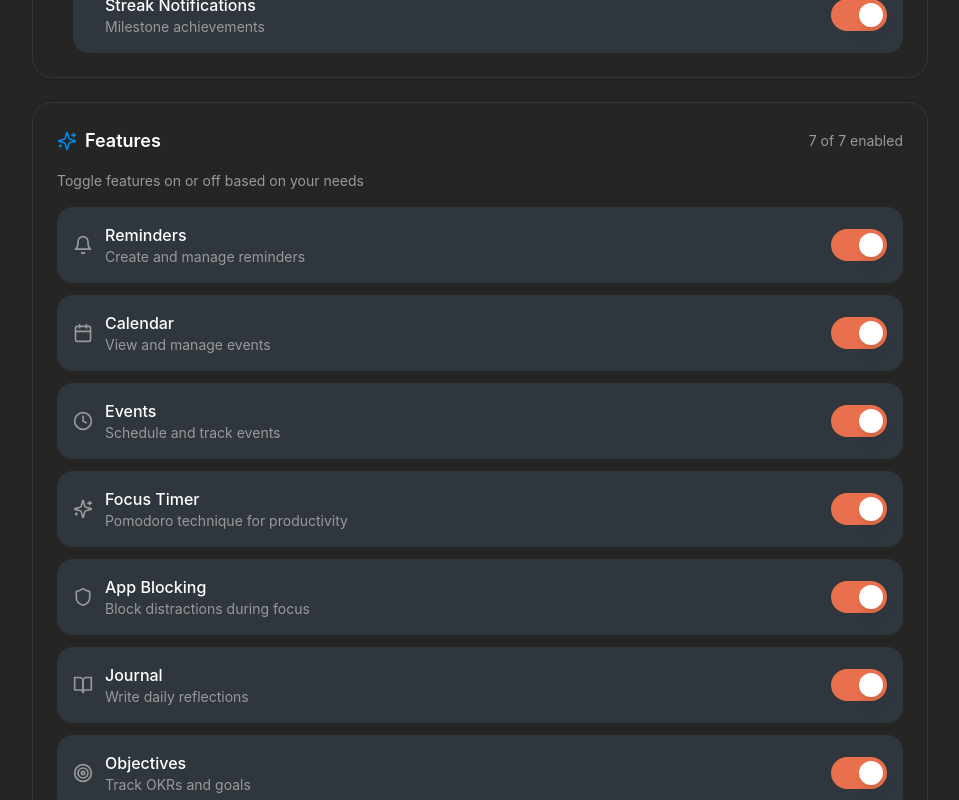
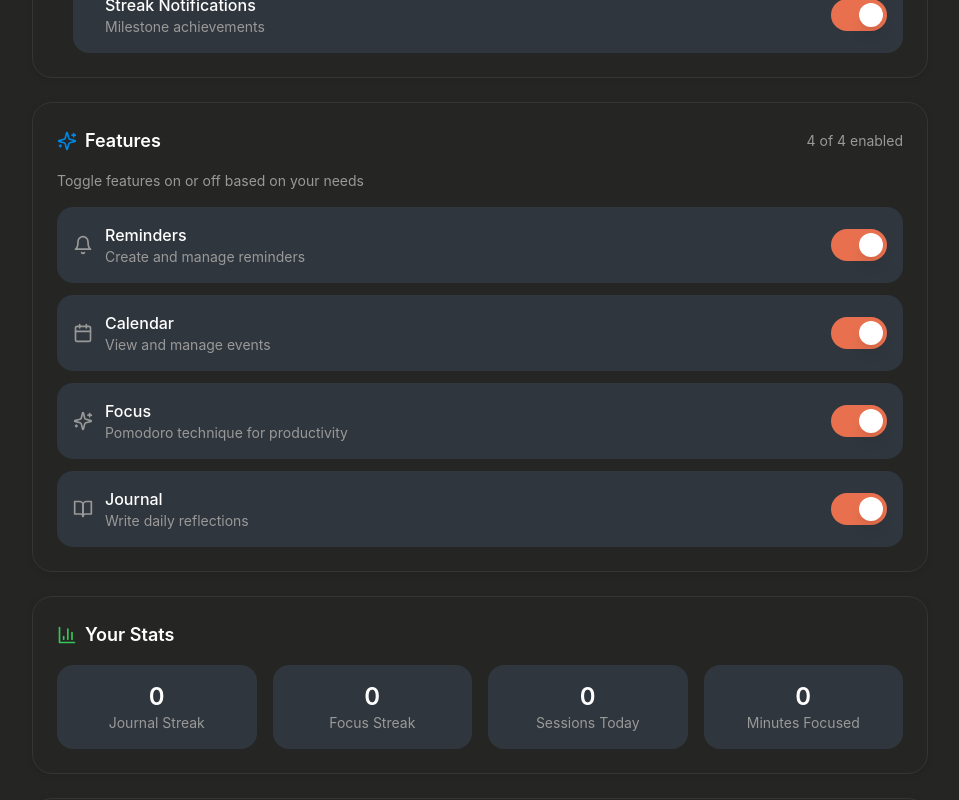
Before and after one commit to misaelec/NudgeWeb, a Next.js app: page /app/settings in a window 1280 px wide. Shown: the part 1000-1800 px from the top of the page, without its empty margins (288-1247 px from the left). Built offline with nearby package versions, Linux system fonts and the light colour scheme; no server answers; sample sign-in values are in the browser's storage.

Commit message:
Final toggle fixing.

```diff
--- a/app/app/settings/page.tsx
+++ b/app/app/settings/page.tsx
@@ -152,11 +152,8 @@ export default function SettingsPage() {
   const featureList = [
     { key: 'reminders', icon: Bell, label: 'Reminders', description: 'Create and manage reminders' },
     { key: 'calendar', icon: Calendar, label: 'Calendar', description: 'View and manage events' },
-    { key: 'events', icon: Clock, label: 'Events', description: 'Schedule and track events' },
-    { key: 'pomodoro', icon: Sparkles, label: 'Focus Timer', description: 'Pomodoro technique for productivity' },
-    { key: 'appBlocking', icon: Shield, label: 'App Blocking', description: 'Block distractions during focus' },
+    { key: 'pomodoro', icon: Sparkles, label: 'Focus', description: 'Pomodoro technique for productivity' },
     { key: 'journal', icon: BookOpen, label: 'Journal', description: 'Write daily reflections' },
-    { key: 'objectives', icon: Target, label: 'Objectives', description: 'Track OKRs and goals' },
   ]
 
   const toggleFeature = (key: string) => {
@@ -179,7 +176,7 @@ export default function SettingsPage() {
 
   if (!user) return null
 
-  const enabledCount = Object.values(featureFlags || {}).filter(Boolean).length
+  const enabledCount = featureList.filter(f => featureFlags[f.key] !== false).length
 
   return (
     <div className="min-h-screen bg-background-primary">
```
